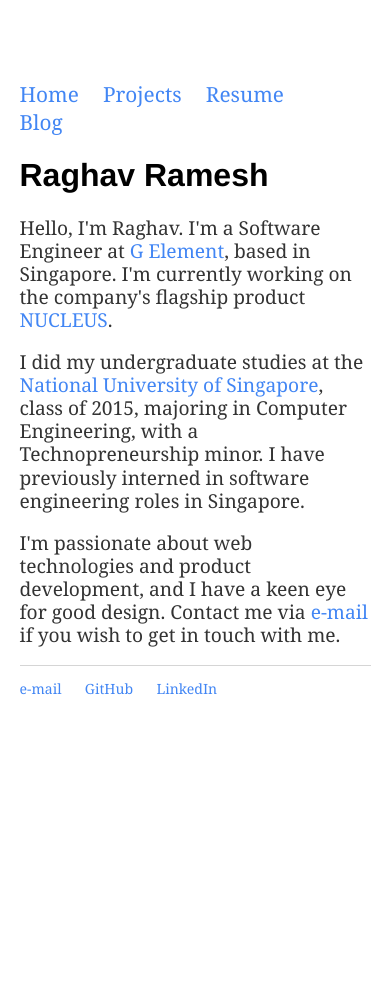
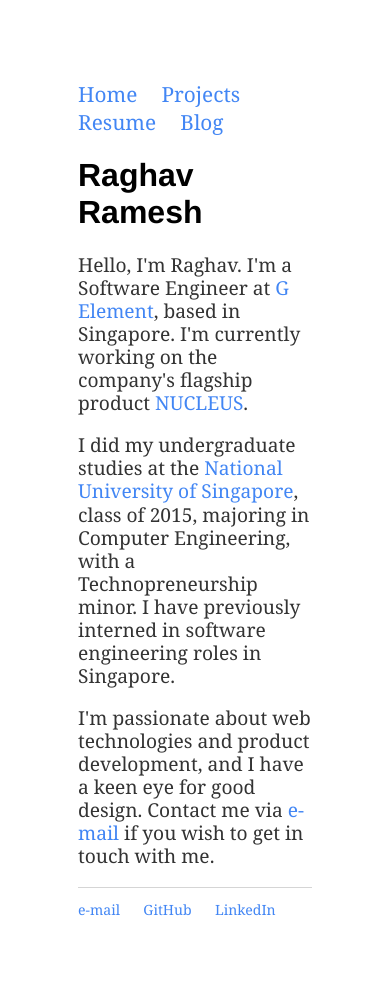
Before and after one commit to RaghavRamesh/RaghavRamesh.github.io, a Jekyll site: the page built from index.html, in a window 390 px wide. Built offline with Jekyll 4.4.1, drawn with Linux system fonts in a browser that asks for light colours; before the commit the page ends 900 px from its top, so only the background shows below that.

Commit message:
Temporarily removing media queries to test meta viewport functionality.

```diff
--- a/css/main.css
+++ b/css/main.css
@@ -67,18 +67,18 @@ ul.posts li {
     text-align: center;
 }
 
-@media screen
-    and (min-width: 320px)
-    and (max-width: 479px) {
-    body {
-        width: 90%;
-    }
-}
+// @media screen
+//     and (min-width: 320px)
+//     and (max-width: 479px) {
+//     body {
+//         width: 90%;
+//     }
+// }
 
-@media screen
-    and (min-width: 480px)
-    and (max-width: 900px) {
-    body {
-        width: 80%;
-    }
-}
+// @media screen
+//     and (min-width: 480px)
+//     and (max-width: 900px) {
+//     body {
+//         width: 80%;
+//     }
+// }
```
